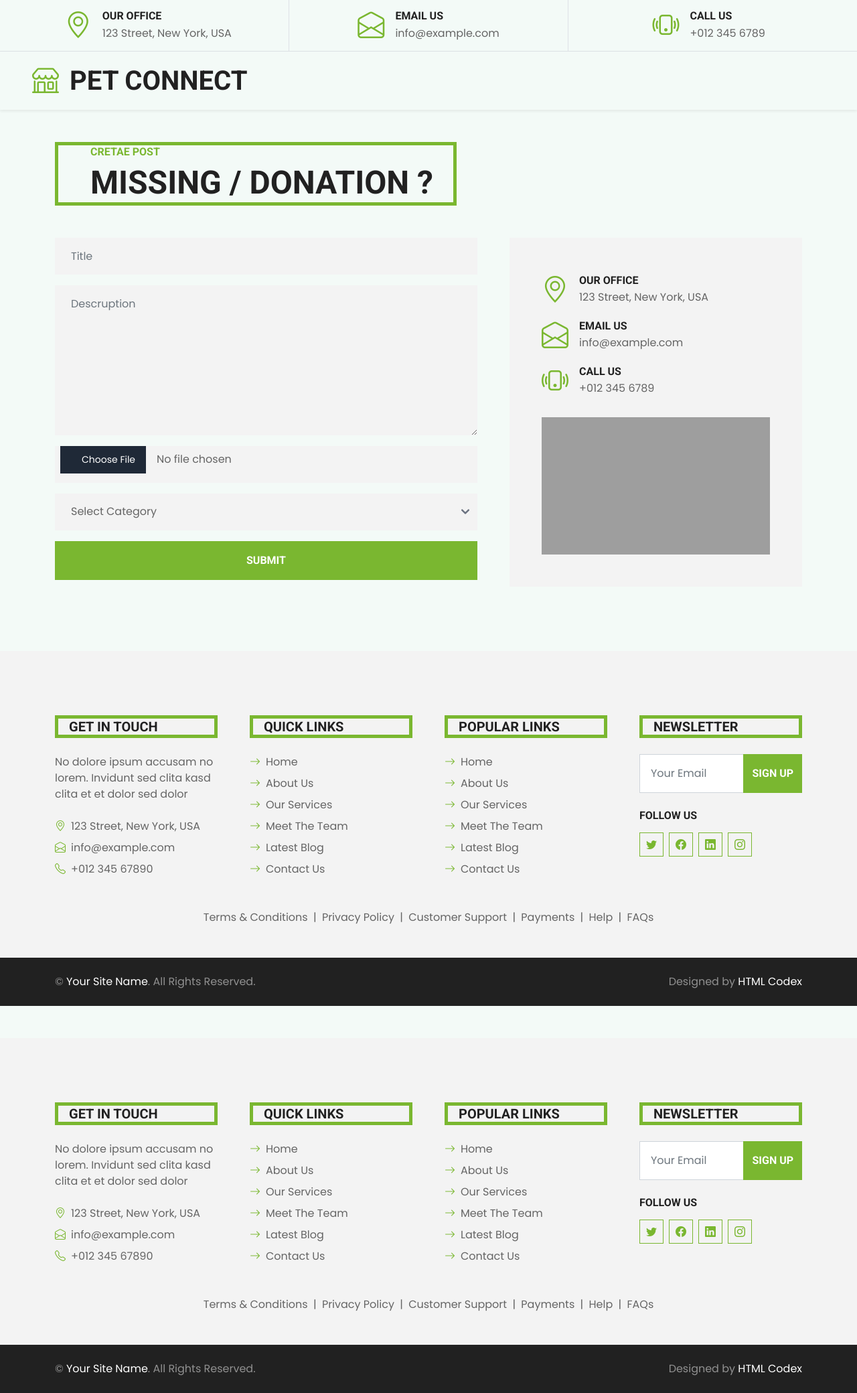
After one commit to Ajay-v44/PetConnect, a Django app: page /createpost/ in a window 1280 px wide. The commit adds this page. Shown: the whole page at 67% size. Run offline with Django 5.2, Linux system fonts and the light colour scheme; a user stored in the database is signed in; some libraries are stand-ins or nearby versions; grey boxes are pictures that could not be loaded.

Commit message:
post section completed

```diff
--- a/home/admin.py
+++ b/home/admin.py
@@ -3,3 +3,4 @@ from .models import *
 # Register your models here.
 
 admin.site.register(UserProfile)
+admin.site.register(Posts)
--- a/home/models.py
+++ b/home/models.py
@@ -1,5 +1,6 @@
 from django.db import models
 from django.contrib.auth.models import User
+from django.utils import timezone
 # Create your models here.
 
 class UserProfile(models.Model):
@@ -30,4 +31,4 @@ class Posts(models.Model):
     image =  models.ImageField(
         upload_to='images', height_field=None, width_field=None, max_length=None, blank=True)
     user = models.ForeignKey(User, on_delete=models.CASCADE)
-    date = models.DateField(auto_now=True)
+    date = models.DateTimeField(default=timezone.now)
--- a/home/templates/base.html
+++ b/home/templates/base.html
@@ -77,7 +77,7 @@
         <div class="navbar-nav ms-auto py-0 ">
           <a href="" class="nav-item nav-link activ bg-blacke">Home</a>
           <a href="" class="nav-item nav-link">About</a>
-          <a href="" class="nav-item nav-link">Posts</a>
+          <a href="{% url "posts" %}" class="nav-item nav-link">Posts</a>
           <a href="" class="nav-item nav-link">Product</a>
           {% if request.user.is_authenticated %}
           <a href={% url "my_profile" %} class="nav-item nav-link">User Profile</a>
--- /dev/null
+++ b/home/templates/create_post.html
@@ -0,0 +1,175 @@
+{% extends 'base.html' %}
+{% load static %}
+{% load compress %}
+{% block title %}
+  - create post
+{% endblock %}
+{% block tailwind %}
+  {% compress css %}
+  <link rel="stylesheet" href="{% static 'src/output.css' %}" />
+  {% endcompress %}
+{% endblock %}
+{% block message %}{% include '_toast.html' %}{% endblock message %}
+
+{% block content %}
+<!-- Contact Start -->
+<div class="container-fluid pt-5">
+    <div class="container">
+        <div class="border-start border-5 border-primary ps-5 mb-5" style="max-width: 600px;">
+            <h6 class="text-primary text-uppercase">Cretae Post</h6>
+            <h1 class="display-5 text-uppercase mb-0">Missing / Donation ?</h1>
+        </div>
+        <div class="row g-5">
+            <div class="col-lg-7">
+                <form method="post" enctype="multipart/form-data">
+                    {% csrf_token %}
+                    <div class="row g-3">
+                        {% comment %} <div class="col-12">
+                            <input type="text" class="form-control bg-light border-0 px-4" placeholder="Your Name" style="height: 55px;">
+                        </div> {% endcomment %}
+                        <div class="col-12">
+                            <input type="text" class="form-control bg-light border-0 px-4" placeholder="Title" style="height: 55px;" name="title" required>
+                        </div>
+                        <div class="col-12">
+                            <textarea class="form-control bg-light border-0 px-4 py-3" rows="8" placeholder="Descruption" required name="description"></textarea>
+                        </div>
+                        <div class="col-12">
+                            <input type="file" class="form-control bg-light border-0 px-4"  style="height: 55px;" name="image" required>
+                        </div>
+
+                        <div class="col-12">
+                            <select class="form-control bg-light border-0 px-4" style="height: 55px;" name="category" required>
+                                <option value="" disabled selected>Select Category</option>
+                                <option value="missing">Missing</option>
+                                <option value="donation">Donation</option>
+                            </select>
+                        </div>
+
+                        <div class="col-12">
+                            <button class="btn btn-primary w-100 py-3" type="submit">Submit</button>
+                        </div>
+                    </div>
+                </form>
+            </div>
+            <div class="col-lg-5">
+                <div class="bg-light mb-5 p-5">
+                    <div class="d-flex align-items-center mb-2">
+                        <i class="bi bi-geo-alt fs-1 text-primary me-3"></i>
+                        <div class="text-start">
+                            <h6 class="text-uppercase mb-1">Our Office</h6>
+                            <span>123 Street, New York, USA</span>
+                        </div>
+                    </div>
+                    <div class="d-flex align-items-center mb-2">
+                        <i class="bi bi-envelope-open fs-1 text-primary me-3"></i>
+                        <div class="text-start">
+                            <h6 class="text-uppercase mb-1">Email Us</h6>
+                            <span>info@example.com</span>
+                        </div>
+                    </div>
+                    <div class="d-flex align-items-center mb-4">
+                        <i class="bi bi-phone-vibrate fs-1 text-primary me-3"></i>
+                        <div class="text-start">
+                            <h6 class="text-uppercase mb-1">Call Us</h6>
+                            <span>+012 345 6789</span>
+                        </div>
+                    </div>
+                    <div>
+                        <iframe class="position-relative w-100"
+                            src="https://www.google.com/maps/embed?pb=!1m18!1m12!1m3!1d3937.179869160442!2d76.6149106748623!3d9.31732529075598!2m3!1f0!2f0!3f0!3m2!1i1024!2i768!4f13.1!3m3!1m2!1s0x3b0622ea027eb08f%3A0x41105b207db821c6!2sCollege%20of%20Engineering%20Chengannur!5e0!3m2!1sen!2sin!4v1728222912789!5m2!1sen!2sin"
+                            frameborder="0" style="height: 205px; border:0;" allowfullscreen="" aria-hidden="false"
+                            tabindex="0"></iframe>
+                    </div>
+                </div>
+            </div>
+        </div>
+    </div>
+</div>
+<!-- Contact End -->
+
+
+<!-- Footer Start -->
+<div class="container-fluid bg-light mt-5 py-5">
+    <div class="container pt-5">
+        <div class="row g-5">
+            <div class="col-lg-3 col-md-6">
+                <h5 class="text-uppercase border-start border-5 border-primary ps-3 mb-4">Get In Touch</h5>
+                <p class="mb-4">No dolore ipsum accusam no lorem. Invidunt sed clita kasd clita et et dolor sed dolor</p>
+                <p class="mb-2"><i class="bi bi-geo-alt text-primary me-2"></i>123 Street, New York, USA</p>
+                <p class="mb-2"><i class="bi bi-envelope-open text-primary me-2"></i>info@example.com</p>
+                <p class="mb-0"><i class="bi bi-telephone text-primary me-2"></i>+012 345 67890</p>
+            </div>
+            <div class="col-lg-3 col-md-6">
+                <h5 class="text-uppercase border-start border-5 border-primary ps-3 mb-4">Quick Links</h5>
+                <div class="d-flex flex-column justify-content-start">
+                    <a class="text-body mb-2" href="#"><i class="bi bi-arrow-right text-primary me-2"></i>Home</a>
+                    <a class="text-body mb-2" href="#"><i class="bi bi-arrow-right text-primary me-2"></i>About Us</a>
+                    <a class="text-body mb-2" href="#"><i class="bi bi-arrow-right text-primary me-2"></i>Our Services</a>
+                    <a class="text-body mb-2" href="#"><i class="bi bi-arrow-right text-primary me-2"></i>Meet The Team</a>
+                    <a class="text-body mb-2" href="#"><i class="bi bi-arrow-right text-primary me-2"></i>Latest Blog</a>
+                    <a class="text-body" href="#"><i class="bi bi-arrow-right text-primary me-2"></i>Contact Us</a>
+                </div>
+            </div>
+            <div class="col-lg-3 col-md-6">
+                <h5 class="text-uppercase border-start border-5 border-primary ps-3 mb-4">Popular Links</h5>
+                <div class="d-flex flex-column justify-content-start">
+                    <a class="text-body mb-2" href="#"><i class="bi bi-arrow-right text-primary me-2"></i>Home</a>
+                    <a class="text-body mb-2" href="#"><i class="bi bi-arrow-right text-primary me-2"></i>About Us</a>
+                    <a class="text-body mb-2" href="#"><i class="bi bi-arrow-right text-primary me-2"></i>Our Services</a>
+                    <a class="text-body mb-2" href="#"><i class="bi bi-arrow-right text-primary me-2"></i>Meet The Team</a>
+                    <a class="text-body mb-2" href="#"><i class="bi bi-arrow-right text-primary me-2"></i>Latest Blog</a>
+                    <a class="text-body" href="#"><i class="bi bi-arrow-right text-primary me-2"></i>Contact Us</a>
+                </div>
+            </div>
+            <div class="col-lg-3 col-md-6">
+                <h5 class="text-uppercase border-start border-5 border-primary ps-3 mb-4">Newsletter</h5>
+                <form action="">
+                    <div class="input-group">
+                        <input type="text" class="form-control p-3" placeholder="Your Email">
+                        <button class="btn btn-primary">Sign Up</button>
+                    </div>
+                </form>
+                <h6 class="text-uppercase mt-4 mb-3">Follow Us</h6>
+                <div class="d-flex">
+                    <a class="btn btn-outline-primary btn-square me-2" href="#"><i class="bi bi-twitter"></i></a>
+                    <a class="btn btn-outline-primary btn-square me-2" href="#"><i class="bi bi-facebook"></i></a>
+                    <a class="btn btn-outline-primary btn-square me-2" href="#"><i class="bi bi-linkedin"></i></a>
+                    <a class="btn btn-outline-primary btn-square" href="#"><i class="bi bi-instagram"></i></a>
+                </div>
+            </div>
+            <div class="col-12 text-center text-body">
+                <a class="text-body" href="">Terms & Conditions</a>
+                <span class="mx-1">|</span>
+                <a class="text-body" href="">Privacy Policy</a>
+                <span class="mx-1">|</span>
+                <a class="text-body" href="">Customer Support</a>
+                <span class="mx-1">|</span>
+                <a class="text-body" href="">Payments</a>
+                <span class="mx-1">|</span>
+                <a class="text-body" href="">Help</a>
+                <span class="mx-1">|</span>
+                <a class="text-body" href="">FAQs</a>
+            </div>
+        </div>
+    </div>
+</div>
+<div class="container-fluid bg-dark text-white-50 py-4">
+    <div class="container">
+        <div class="row g-5">
+            <div class="col-md-6 text-center text-md-start">
+                <p class="mb-md-0">&copy; <a class="text-white" href="#">Your Site Name</a>. All Rights Reserved.</p>
+            </div>
+            <div class="col-md-6 text-center text-md-end">
+                <p class="mb-0">Designed by <a class="text-white" href="https://htmlcodex.com">HTML Codex</a></p>
+            </div>
+        </div>
+    </div>
+</div>
+<!-- Footer End -->
+
+
+<!-- Back to Top -->
+<a href="#" class="btn btn-primary py-3 fs-4 back-to-top"><i class="bi bi-arrow-up"></i></a>
+
+
+{% endblock content %}
--- a/home/templates/profile.html
+++ b/home/templates/profile.html
@@ -338,7 +338,7 @@ viewBox="0 0 24 24"
            </a>
         </li>
         <li>
-           <a href="" class="flex items-center p-2 text-gray-900 rounded-lg dark:text-white hover:bg-gray-100 dark:hover:bg-gray-700 group">
+           <a href="{% url "createpost" %}" class="flex items-center p-2 text-gray-900 rounded-lg dark:text-white hover:bg-gray-100 dark:hover:bg-gray-700 group">
               <svg class="flex-shrink-0 w-5 h-5 text-gray-500 transition duration-75 dark:text-gray-400 group-hover:text-gray-900 dark:group-hover:text-white" aria-hidden="true" xmlns="http://www.w3.org/2000/svg" fill="currentColor" viewBox="0 0 18 18">
                  <path d="M6.143 0H1.857A1.857 1.857 0 0 0 0 1.857v4.286C0 7.169.831 8 1.857 8h4.286A1.857 1.857 0 0 0 8 6.143V1.857A1.857 1.857 0 0 0 6.143 0Zm10 0h-4.286A1.857 1.857 0 0 0 10 1.857v4.286C10 7.169 10.831 8 11.857 8h4.286A1.857 1.857 0 0 0 18 6.143V1.857A1.857 1.857 0 0 0 16.143 0Zm-10 10H1.857A1.857 1.857 0 0 0 0 11.857v4.286C0 17.169.831 18 1.857 18h4.286A1.857 1.857 0 0 0 8 16.143v-4.286A1.857 1.857 0 0 0 6.143 10Zm10 0h-4.286A1.857 1.857 0 0 0 10 11.857v4.286c0 1.026.831 1.857 1.857 1.857h4.286A1.857 1.857 0 0 0 18 16.143v-4.286A1.857 1.857 0 0 0 16.143 10Z"/>
               </svg>
--- a/home/urls.py
+++ b/home/urls.py
@@ -8,6 +8,8 @@ urlpatterns = [
     path('add_profile/',addUserProfile,name='add_profile'),
     path('my_profile/',user_profile,name='my_profile'),
     path('public_profile/<str:username>/',viewPublicProfile,name='public_profile'),
+    path('createpost/',createpost,name="createpost"),
+    path('posts/',get_posts,name='posts'),
     path('page404/',page404,name='page404'),
 
 ]
--- a/home/views.py
+++ b/home/views.py
@@ -5,7 +5,7 @@ from django.contrib.auth.decorators import login_required
 from django.contrib.auth.models import User, auth
 from django.contrib.auth import authenticate, login, logout
 
-from home.models import UserProfile
+from home.models import *
 
 # Create your views here.
 
@@ -90,10 +90,36 @@ def user_profile(request):
 def viewPublicProfile(request, username):
     try:
         query = UserProfile.objects.filter(username=username)
-        return render(request, 'public_profile.html', {"query": query})
+        if query:
+            return render(request, 'public_profile.html', {"query": query})
+        else:
+            return redirect(page404)
+    except Exception as e:
+        print(e)
+        return redirect(page404)
+
+@login_required(login_url='/login')
+def createpost(request):
+    try:
+        if request.method=="POST":
+            Posts.objects.create(
+                title=request.POST['title'],description=request.POST['description'],post_type=request.POST['category'],image=request.FILES.get('image'),user=request.user)
+            messages.info(request, "Post Created Sccessfully")
+            return redirect(index)
+        return render(request, 'create_post.html')
+
+    except Exception as e:
+        print(e)
+        return redirect(page404)
+
+def get_posts(request):
+    try:
+        posts=Posts.objects.all()
+        return render(request,'all_posts.html',{"posts":posts})
     except Exception as e:
         print(e)
         return redirect(page404)
 
 def page404(request):
+
     return render(request, '404.html')
--- a/static/src/output.css
+++ b/static/src/output.css
@@ -1594,6 +1594,10 @@ input:checked + .toggle-bg {
   flex-direction: column;
 }
 
+.flex-wrap {
+  flex-wrap: wrap;
+}
+
 .place-items-center {
   place-items: center;
 }
```
Also changed, not shown: home/templates/all_posts.html (added, +161 -0 lines), db.sqlite3, home/migrations/0006_alter_posts_date.py (added), home/migrations/0007_alter_posts_date.py (added), media/images/golden-retriever-dog-breed-info.jpeg (added), media/images/wallpaper.jpg (added).
